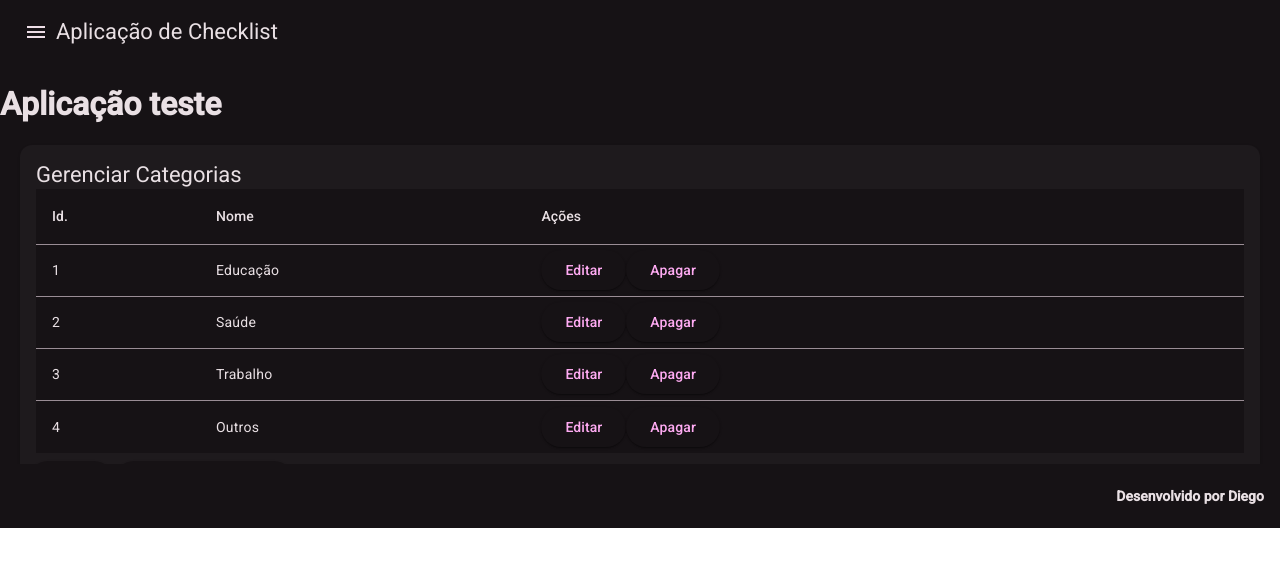
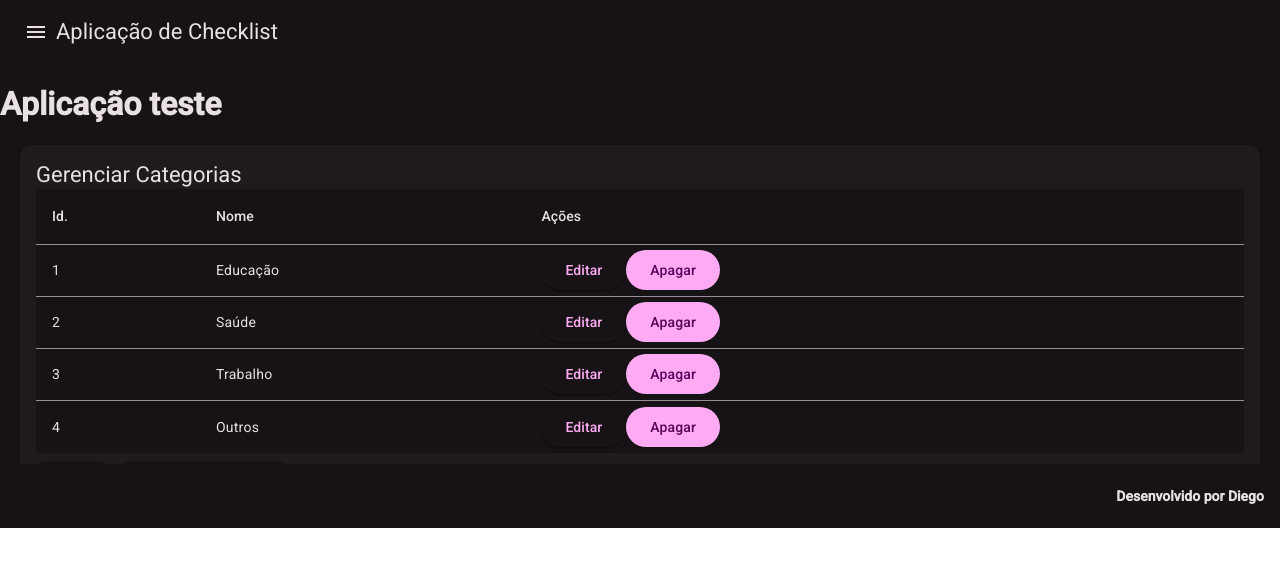
Before and after one commit to DiegodOliveira/checklistapp, an Angular app in the folder checklista/: page /categoria in a window 1280 px wide. Shown: the top 566 px of the page. Built offline with nearby package versions, Linux system fonts and the light colour scheme.

Commit message:
forms corrigido junto com botões

```diff
--- a/checklista/src/app/category-form/category-form.component.ts
+++ b/checklista/src/app/category-form/category-form.component.ts
@@ -1,12 +1,14 @@
 import { Component } from '@angular/core';
 import { MatCardModule } from '@angular/material/card'
 import { MatButtonModule } from '@angular/material/button';
+import { FormsModule, ReactiveFormsModule } from '@angular/forms';
+
 
 
 
 @Component({
   selector: 'app-category-form',
-  imports: [MatCardModule, MatButtonModule],
+  imports: [MatCardModule, MatButtonModule, FormsModule, ReactiveFormsModule],
   templateUrl: './category-form.component.html',
   styleUrl: './category-form.component.css'
 })
--- a/checklista/src/app/category/category.component.html
+++ b/checklista/src/app/category/category.component.html
@@ -28,7 +28,7 @@
                   <td mat-cell *matCellDef="let element">
 
                     <button (click)="editCategory(element)" mat-raised-button color="accent">Editar</button>
-                    <button (click)="deleteCategory(element)" mat-raised-button color="warn">Apagar</button>
+                    <button (click)="deleteCategory(element)" mat-flat-button color="warn">Apagar</button>
                   </td>
                 </ng-container>
 
```
